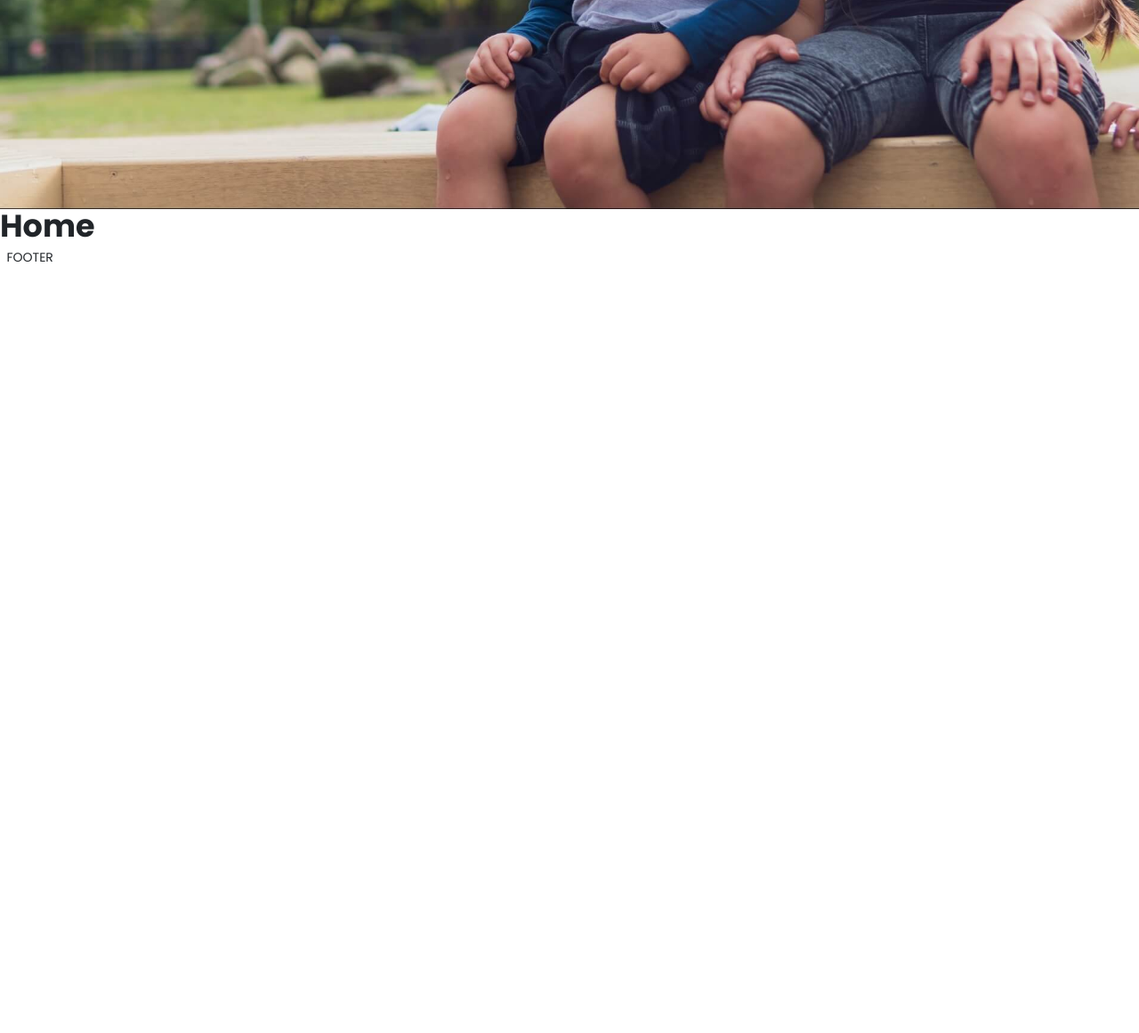
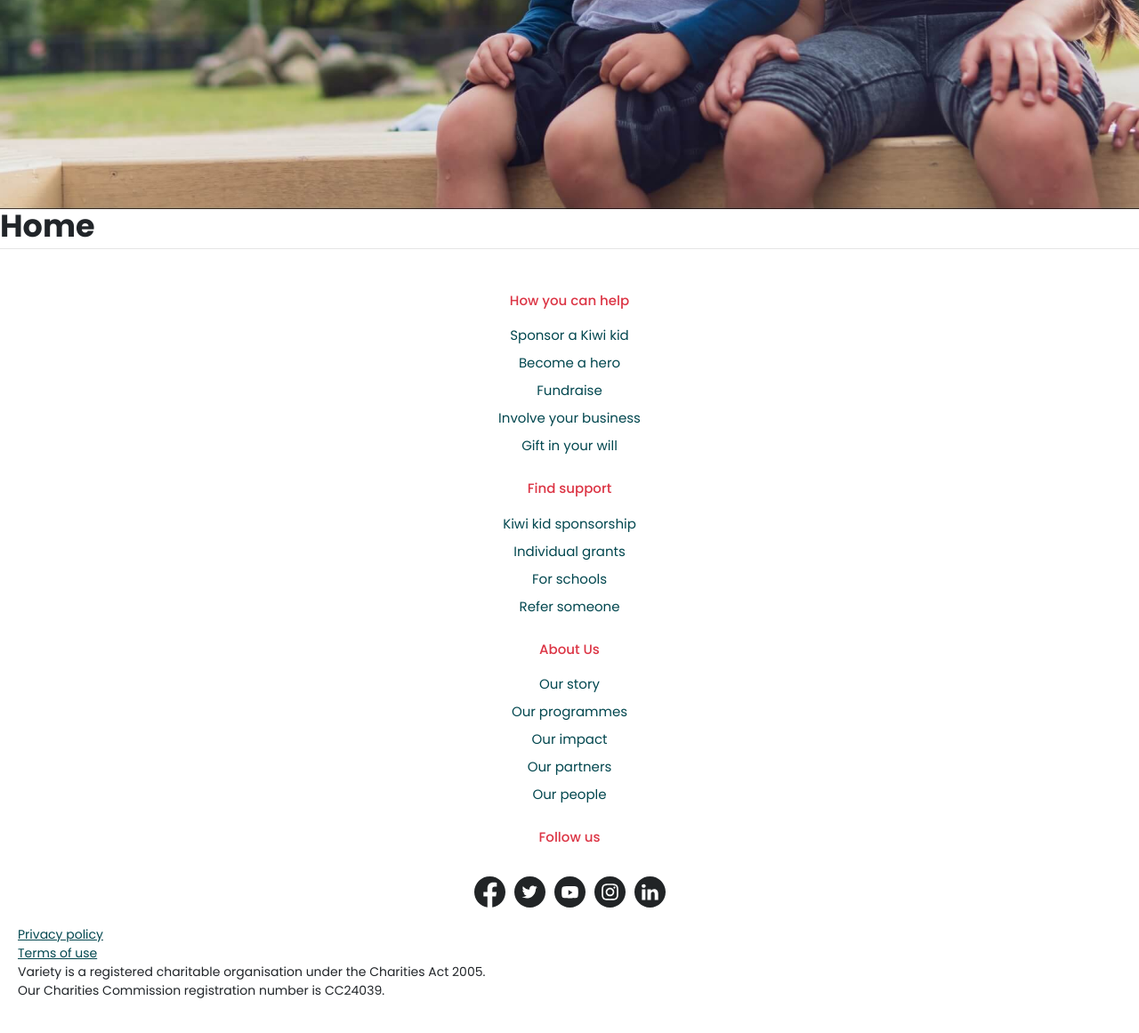
Before and after one commit to sv1979/childfund, a website built with webpack: page src/pages/index.html in a window 1280 px wide. Shown: the part 557-1718 px from the top of the page at 89% size. Before the commit the page ends 857 px from the top, so only its background shows below. Built offline with nearby package versions, Linux system fonts and the light colour scheme.

Commit message:
Footer - started markup

```diff
--- a/src/blocks/footer.html
+++ b/src/blocks/footer.html
@@ -1,5 +1,57 @@
-<footer>
+<footer class="footer">
     <div class="container">
-        FOOTER
+        <div class="footer__menu_wrap">
+            <div class="footer__menu_block">
+                <h3 class="footer__block_header">How you can help</h3>
+                <ul>
+                    <li><a href="#">Sponsor a Kiwi kid</a></li>
+                    <li><a href="#">Become a hero</a></li>
+                    <li><a href="#">Fundraise</a></li>
+                    <li><a href="#">Involve your business</a></li>
+                    <li><a href="#">Gift in your will</a></li>
+                </ul>
+            </div>
+            <div class="footer__menu_block">
+                <h3 class="footer__block_header">Find support</h3>
+                <ul>
+                    <li><a href="#">Kiwi kid sponsorship</a></li>
+                    <li><a href="#">Individual grants</a></li>
+                    <li><a href="#">For schools</a></li>
+                    <li><a href="#">Refer someone</a></li>
+                </ul>
+            </div>
+            <div class="footer__menu_block">
+                <h3 class="footer__block_header">About Us</h3>
+                <ul>
+                    <li><a href="#">Our story</a></li>
+                    <li><a href="#">Our programmes</a></li>
+                    <li><a href="#">Our impact</a></li>
+                    <li><a href="#">Our partners</a></li>
+                    <li><a href="#">Our people</a></li>
+                </ul>
+            </div>
+            <div class="footer__menu_block social">
+                <h3 class="footer__block_header">Follow us</h3>
+                <ul>
+                    <li><a href="#facebook">Facebook</a></li>
+                    <li><a href="#twitter">twitter</a></li>
+                    <li><a href="#youtube">youtube</a></li>
+                    <li><a href="#instagram">instagram</a></li>
+                    <li><a href="#linkedin">linkedin</a></li>
+                </ul>
+            </div>
+        </div>
+    </div>
+    <div class="footer__bottom">
+        <div class="footer__bottom_menu">
+            <ul>
+                <li><a href="#">Privacy policy</a></li>
+                <li><a href="#">Terms of use</a></li>
+            </ul>
+        </div>
+        <div class="footer__copyright">
+            Variety is a registered charitable organisation under the Charities Act 2005.<br/>
+            Our Charities Commission registration number is CC24039.
+        </div>
     </div>
 </footer>
--- a/src/js/index.js
+++ b/src/js/index.js
@@ -53,6 +53,7 @@ function initTopMenu() {
     const top_menu = $('.header__menu');
     const collapsible_menu_toggle = $('.level_1.has_children > a', top_menu);
     const top_menu_elements = $('.level_1 > a');
+    const header_container = $('.header .container');
 
     top_menu_toggle.on('click', () => {
         top_menu.toggleClass('active');
@@ -70,4 +71,9 @@ function initTopMenu() {
         const level_1_items = $('.level_1.active');
         level_1_items.removeClass('active');
     })
+
+    header_container.on('mouseleave', () => {
+        const level_1_items = $('.level_1.active');
+        level_1_items.removeClass('active');
+    })
 }
--- a/src/scss/components/_elements.scss
+++ b/src/scss/components/_elements.scss
@@ -285,6 +285,66 @@
     to { max-height: 200vh; }
 }
 
+.footer {
+    border-top: 1px solid $black_tr;
+    padding: 5rem 2rem;
+    ul {
+        list-style: none;
+        padding: 0 0;
+        margin: 0 0;
+    }
+    .footer__menu_block {
+        text-align: center;
+        margin-bottom: 2rem;
+        a {
+            font-weight: 400;
+            font-size: 1.5rem;
+            line-height: 1.4;
+            text-decoration: none;
+            display: inline-block;
+            margin-bottom: 1rem;
+        }
+    }
+    .footer__block_header {
+        font-size: 1.5rem;
+        font-weight: 500;
+        color: $red;
+        margin: 0 0 2rem;
+    }
+    .social {
+        ul {
+            display: flex;
+            align-items: center;
+            justify-content: center;
+            a {
+                font-size: 0;
+                display: inline-block;
+                width: 3.5rem;
+                height: 3.5rem;
+                margin: 0 .5rem;
+                background-position: center center;
+                background-repeat: no-repeat;
+                background-size: contain;
+                &[href*='facebook'] {
+                    background-image: url('../../images/icons/facebook_b.svg');
+                }
+                &[href*='twitter'] {
+                    background-image: url('../../images/icons/twitter_b.svg');
+                }
+                &[href*='linkedin'] {
+                    background-image: url('../../images/icons/linkedin_b.svg');
+                }
+                &[href*='youtube'] {
+                    background-image: url('../../images/icons/youtube_b.svg');
+                }
+                &[href*='instagram'] {
+                    background-image: url('../../images/icons/instagram_b.svg');
+                }
+            }
+        }
+    }
+}
+
 .homepage_top {
     background-size: cover;
     background-position: center center;
--- a/src/scss/components/_variables.scss
+++ b/src/scss/components/_variables.scss
@@ -37,6 +37,7 @@ $yellow: #fcb61a;
 $orange: #f7901d;
 $black_2: #212426;
 $white_tr: rgba(255,255,255,.1);
+$black_tr: rgba(0,0,0,0.1);
 
 //== Scaffolding
 //
```
Also changed, not shown: src/images/icons/facebook_b.svg (added), src/images/icons/instagram_b.svg (added), src/images/icons/linkedin_b.svg (added), src/images/icons/twitter_b.svg (added), src/images/icons/youtube_b.svg (added).
